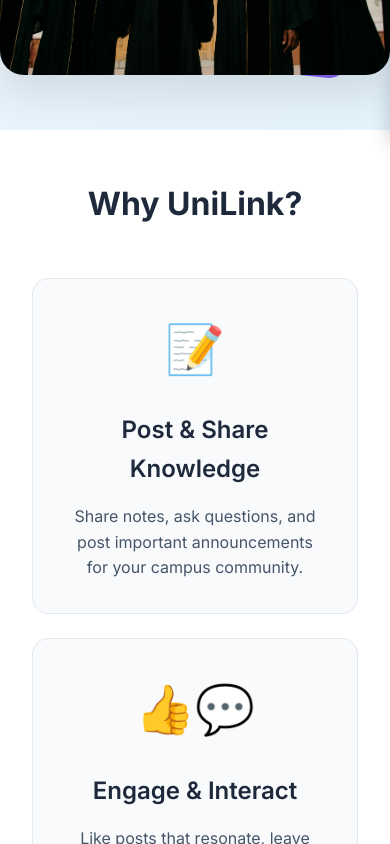
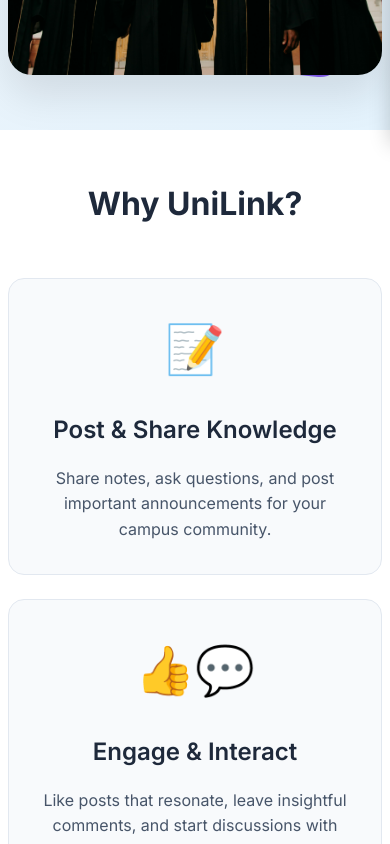
Before and after one commit to shadow-slave/UniLink, a React (Create React App) app in the folder client/: page / in a window 390 px wide. Shown: the part 700-1544 px from the top of the page. Built offline with nearby package versions, Linux system fonts and the light colour scheme.

Commit message:
home login , register routing  updates

```diff
--- a/client/src/pages/Login.js
+++ b/client/src/pages/Login.js
@@ -1,4 +1,4 @@
-import { useState } from "react";
+import { useState,useEffect } from "react";
 import { loginUser } from "../services/authService";
 import { useNavigate, Link } from "react-router-dom"; // Make sure Link is included
 const Login = () => {
@@ -9,6 +9,13 @@
   const [message, setMessage] = useState("");
   const [isError, setIsError] = useState(false); // New state to track if message is an error
   const navigate = useNavigate(); // Initialize useNavigate
+
+  useEffect(() => {
+    const token = localStorage.getItem("token");
+    if (token) {
+      navigate("/home"); // Redirect to dashboard if token exists
+    }
+  }, [navigate]);
 
   const handleChange = (e) => {
     setFormData((prev) => ({
--- a/client/src/pages/Register.js
+++ b/client/src/pages/Register.js
@@ -1,4 +1,4 @@
-import { useState } from "react";
+import { useState, useEffect } from "react";
 import { registerUser } from "../services/authService";
 import { useNavigate, Link } from "react-router-dom"; // Import useNavigate and Link
 import "../styles/registerLogin.css"; // Ensure this import is correct
@@ -13,6 +13,13 @@
   const [message, setMessage] = useState("");
   const [isError, setIsError] = useState(false); // New state to track if message is an error
   const navigate = useNavigate(); // Initialize useNavigate for redirection
+
+  useEffect(() => {
+    const token = localStorage.getItem("token");
+    if (token) {
+      navigate("/home"); // Redirect to dashboard if token exists
+    }
+  }, [navigate]);
 
   // Form validation to enable/disable button
   const isFormValid = formData.name && formData.email && formData.password;
--- a/client/src/styles/HomePage.css
+++ b/client/src/styles/HomePage.css
@@ -1,4 +1,3 @@
-
 /* Reset and Base Styles */
 * {
   margin: 0;
@@ -7,7 +6,8 @@
 }
 
 body {
-      font-family: 'Inter', -apple-system, BlinkMacSystemFont, 'Segoe UI', Roboto, Oxygen, Ubuntu, Cantarell, sans-serif;
+  font-family: "Inter", -apple-system, BlinkMacSystemFont, "Segoe UI", Roboto,
+    Oxygen, Ubuntu, Cantarell, sans-serif;
   line-height: 1.6;
   color: #1e293b;
   background: linear-gradient(135deg, #f1f5f9 0%, #e0f2fe 50%, #dbeafe 100%);
@@ -79,7 +79,7 @@
 }
 
 .hero-image-container::before {
-      content: '';
+  content: "";
   position: absolute;
   inset: 20px;
   background: linear-gradient(90deg, #3b82f6, #8b5cf6);
@@ -149,13 +149,21 @@
 }
 
 .features-grid {
+  display: flex;
+  gap: 2rem;
+  justify-content: center;
+  max-width: 1200px;
+  margin: 0 auto;
+}
+/*
+    .features-grid {
       display: grid;
       grid-template-columns: repeat(auto-fit, minmax(280px, 1fr));
       gap: 2rem;
       max-width: 1200px;
       margin: 0 auto;
       padding: 0 2rem;
-    }
+    } */
 
 .feature-item {
   background: #f8fafc;
@@ -195,7 +203,6 @@
   padding: 5rem 0;
   background: #ddedf4;
   text-align: center;
-
 }
 
 /* Decorative Elements */
@@ -254,6 +261,10 @@
 
 /* Responsive Design */
 @media (max-width: 992px) {
+    .features-grid{
+        flex-direction: column;
+        align-items: center;
+    }
   .hero-content-wrapper {
     flex-direction: column;
     text-align: center;
@@ -287,8 +298,10 @@
     gap: 1.5rem;
   }
 
-      .hero-section, .features-section, .cta-join-section {
-        padding: 3rem 0;
+  .hero-section,
+  .features-section,
+  .cta-join-section {
+    padding: 3rem .5rem;
   }
 }
 
--- a/client/src/styles/Navbar.css
+++ b/client/src/styles/Navbar.css
@@ -129,6 +129,9 @@
 
 /* Media Query for Smaller Devices (Mobile Layout) */
 @media (max-width: 768px) {
+    body{
+        overflow-x: hidden;
+    }
     .navbar {
         flex-direction: row; /* Keep brand and burger on one row */
         justify-content: space-between; /* Push brand and burger apart */
@@ -189,6 +192,9 @@
 
 /* Smaller mobile devices (adjust if needed, usually managed by 768px) */
 @media (max-width: 480px) {
+    body{
+        overflow-x: hidden;
+    }
     .navbar {
         padding: 0.8rem 1rem;
     }
```
Also changed, not shown: 1 other file (tests, documents, lock files or other folders). Lines whose indentation alone changed are shown as unchanged.
